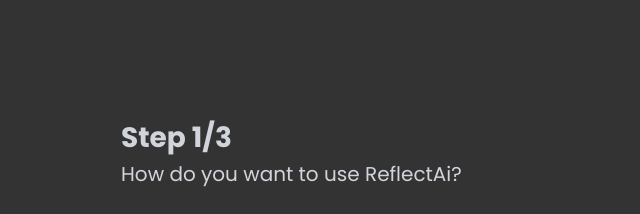
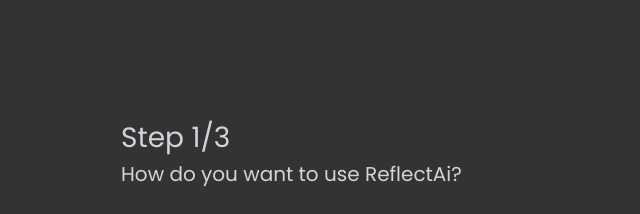
Before and after one commit to FonjiDaniel/reflectai, a Next.js app: page /onboarding in a window 1280 px wide. Shown: the top 214 px of the page, without its empty margins (319-959 px from the left). Built offline with nearby package versions, Linux system fonts and the light colour scheme; no server answers.

Commit message:
fixed heading styling errors

```diff
--- a/app/globals.css
+++ b/app/globals.css
@@ -187,12 +187,12 @@
 
 h2 {
   font-size: 1.75rem !important;
-  font-weight: bold !important;
+  font-weight: normal !important;
 }
 
 h3 {
   font-size: 1.5rem !important;
-  font-weight: bold !important;
+  font-weight: 100 !important;
 }
 
 
```
